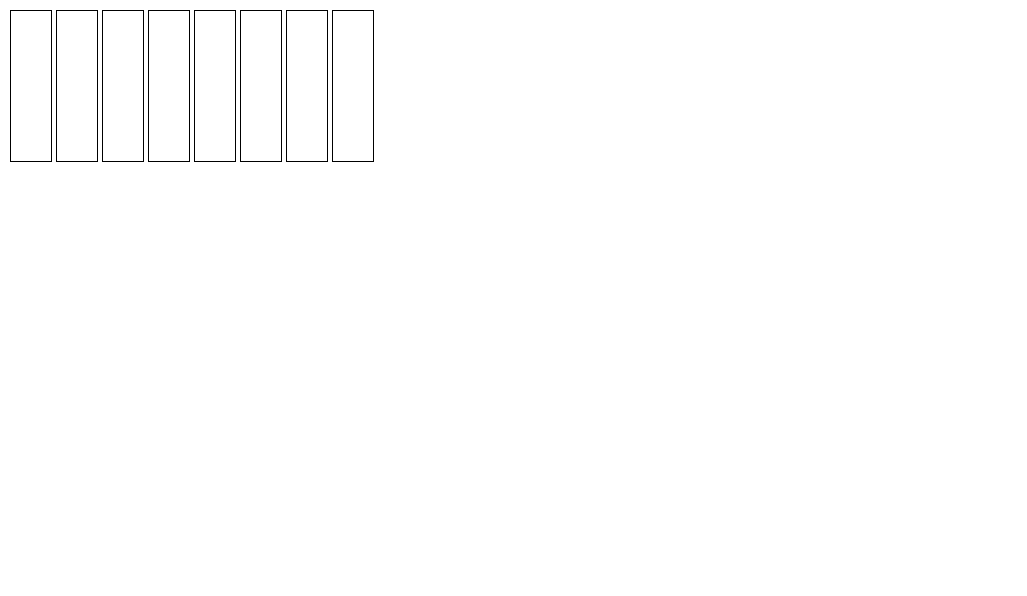
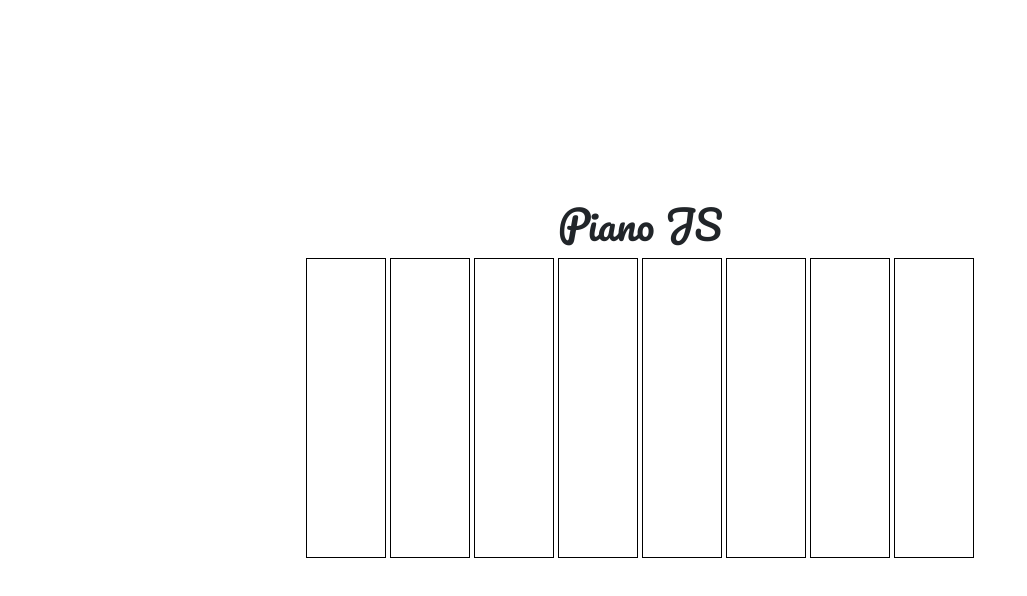
Before and after one commit to Blo2SonNT/piano_js, a plain HTML site: page index.html in a window 1280 px wide. Shown: the whole page, without its empty margins (0-1027 px from the left). Drawn offline with nearby package versions, Linux system fonts and the light colour scheme.

Commit message:
[+] Mejora visual piano - agregamos exp Call, Apply, Bind

```diff
--- a/index.html
+++ b/index.html
@@ -1,18 +1,25 @@
 <!DOCTYPE html>
-<html>
+<html lang="en">
 
 <head>
+    <meta charset="UTF-8">
+    <meta name="viewport" content="width=device-width, initial-scale=1.0">
     <title>Piano Virtual</title>
+    <link href="https://cdn.jsdelivr.net/npm/bootstrap@5.3.1/dist/css/bootstrap.min.css" rel="stylesheet" integrity="sha384-4bw+/aepP/YC94hEpVNVgiZdgIC5+VKNBQNGCHeKRQN+PtmoHDEXuppvnDJzQIu9" crossorigin="anonymous">
+
 </head>
 
 <body>
-    <div id="piano">
-        <!-- Teclas del piano -->
-    </div>
+    <section class="container d-flex justify-content-center align-items-center flex-column" style="height: 95vh;">
+        <h1 class="letraPiano text-center">Piano JS</h1>
+        <div id="piano" class="d-flex justify-content-center align-items-center">
+            <!-- Teclas del piano -->
+        </div>
+    </section>
 
     <script>
         class TeclaPiano {
-            constructor(nota) {
+            constructor(nota, teclaTeclado) {
                 this.nota = nota;
                 this.elemento = document.createElement("div");
                 this.elemento.className = "tecla-piano";
@@ -21,7 +28,7 @@
             }
 
             reproducirSonido() {
-                const audio = new Audio(this.nota);
+                const audio = new Audio(`audio/${this.nota}`);
                 audio.play();
             }
         }
@@ -38,19 +45,53 @@
         ];
 
         const pianoContainer = document.getElementById("piano");
-        teclasPiano.forEach(tecla => pianoContainer.appendChild(tecla.elemento));
+        teclasPiano.forEach(tecla => {
+            pianoContainer.appendChild(tecla.elemento)
+        });
+
+
+
+
+        class Persona {
+            constructor(nombre) {
+                this.nombre = nombre;
+                this.saludo = this.saludo.bind(this);
+            }
+
+            saludo() {
+                console.log(`Hola, mi nombre es ${this.nombre}.`);
+            }
+        }
+
+        const persona1 = new Persona("Juan");
+        const persona2 = new Persona("María");
+
+        const saludoFunc1 = persona1.saludo;
+        const saludoFunc2 = persona2.saludo;
+
+        saludoFunc1(); // Imprimirá "Hola, mi nombre es Juan."
+        saludoFunc2(); // Imprimirá "Hola, mi nombre es María."
     </script>
 
     <style>
+        @import url('https://fonts.googleapis.com/css2?family=Pacifico&display=swap');
+        .letraPiano {
+            font-family: 'Pacifico', cursive;
+        }
+
         .tecla-piano {
-            width: 40px;
-            height: 150px;
+            width: 80px;
+            height: 300px;
             background-color: white;
             border: 1px solid black;
             display: inline-block;
             margin: 2px;
             cursor: pointer;
         }
+
+        .tecla-piano:active {
+            background-color: black;
+        }
     </style>
 </body>
 
```
Also changed, not shown: bind-apply-call.html (added, +66 -0 lines).
